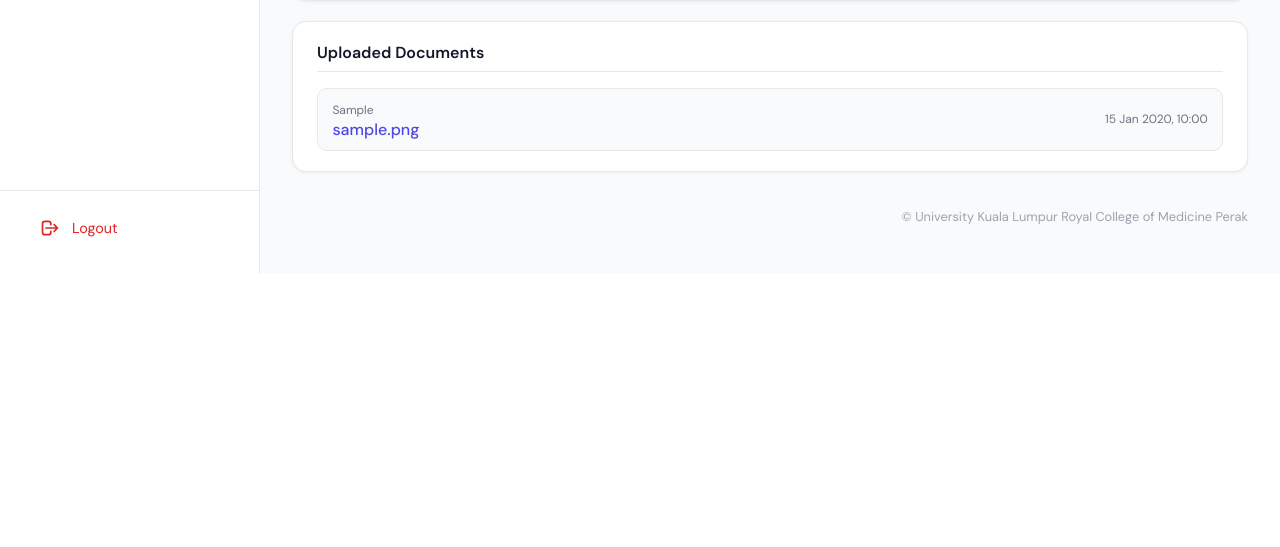
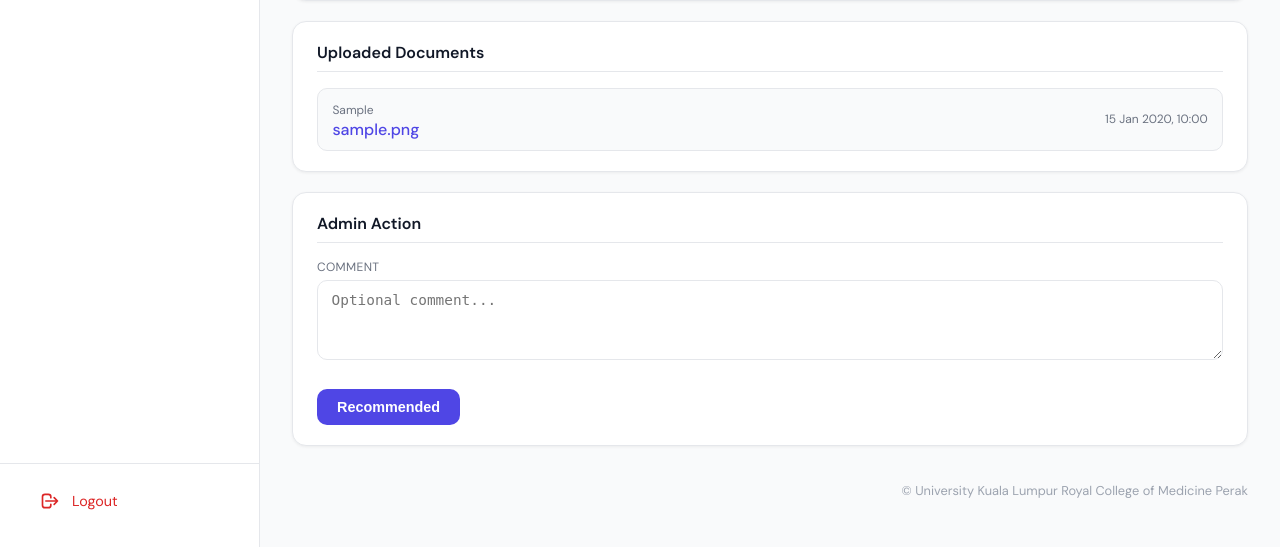
Before and after one commit to Feekkk/RCMP-unifa, a PHP site: page /admin/viewApplication.php?id=1 in a window 1280 px wide. Shown: the part 886-1433 px from the top of the page. Before the commit the page ends 1159 px from the top, so only its background shows below. Run offline with PHP 8.4, Linux system fonts and the light colour scheme; the visitor is signed in with stand-in values (Sample User, id 1); data comes from the database, SQL or seed files in the repository; tables that the repository leaves empty hold one stand-in row (values such as "Sample post").

Commit message:
add recommend button to change status

```diff
--- a/admin/viewApplication.php
+++ b/admin/viewApplication.php
@@ -8,11 +8,37 @@ if (empty($_SESSION['admin_id']) && ($_SESSION['user_role'] ?? '') !== 'admin')
 }
 
 $adminName = $_SESSION['user_name'] ?? 'Staff';
+$adminStaffId = (int) ($_SESSION['admin_id'] ?? 0);
 $appId = (int) ($_GET['id'] ?? 0);
+$recommendMsg = $_GET['m'] ?? '';
 $app = null;
 $user = null;
 $statusName = '';
 $documents = [];
+
+if ($_SERVER['REQUEST_METHOD'] === 'POST' && isset($_POST['action']) && $_POST['action'] === 'recommend' && $appId > 0) {
+    $comment = trim((string) ($_POST['comment'] ?? ''));
+    try {
+        $stmt = $pdo->prepare('SELECT status_id FROM applications WHERE id = ?');
+        $stmt->execute([$appId]);
+        $row = $stmt->fetch(PDO::FETCH_ASSOC);
+        if ($row && (int) $row['status_id'] === 1) {
+            $pdo->beginTransaction();
+            $pdo->prepare('UPDATE applications SET status_id = 2 WHERE id = ?')->execute([$appId]);
+            $pdo->prepare('INSERT INTO application_history (application_id, from_status_id, to_status_id, staff_id, action, notes) VALUES (?, 1, 2, ?, ?, ?)')
+                ->execute([$appId, $adminStaffId ?: null, 'recommend', $comment ?: null]);
+            $pdo->commit();
+            $recommendMsg = 'success';
+        } else {
+            $recommendMsg = 'invalid';
+        }
+    } catch (PDOException $e) {
+        if ($pdo->inTransaction()) $pdo->rollBack();
+        $recommendMsg = 'error';
+    }
+    header('Location: viewApplication.php?id=' . $appId . '&m=' . $recommendMsg);
+    exit;
+}
 
 if ($appId > 0) {
     try {
@@ -106,6 +132,13 @@ function docLabel($t) { return ucwords(str_replace('_', ' ', $t)); }
         .badge--rejected { background: #fef2f2; color: #b91c1c; }
         .badge--disbursed { background: #eef2ff; color: #3730a3; }
         .page-footer { text-align: right; padding: 1rem 0; margin-top: 1rem; font-size: 0.8rem; color: #9ca3af; }
+        .action-card { border-radius: 14px; border: 1px solid #e5e7eb; background: #fff; padding: 1.25rem 1.5rem; margin-bottom: 1.25rem; box-shadow: 0 1px 3px rgba(0,0,0,0.06); }
+        .action-card textarea { width: 100%; border-radius: 10px; border: 1px solid #e5e7eb; padding: 0.65rem 0.85rem; font-size: 0.9rem; min-height: 80px; resize: vertical; }
+        .action-card .btn-recommend { padding: 0.6rem 1.25rem; border-radius: 10px; background: #4f46e5; color: #fff; font-size: 0.9rem; font-weight: 600; border: none; cursor: pointer; margin-top: 0.75rem; }
+        .action-card .btn-recommend:hover { background: #4338ca; }
+        .flash { padding: 0.75rem 1rem; border-radius: 10px; margin-bottom: 1rem; font-size: 0.9rem; }
+        .flash-success { background: #dcfce7; color: #166534; border: 1px solid #bbf7d0; }
+        .flash-error { background: #fef2f2; color: #b91c1c; border: 1px solid #fecaca; }
         @media (max-width: 768px) {
             .app { flex-direction: column; }
             .sidebar { width: 100%; flex-direction: row; flex-wrap: wrap; padding: 0.75rem 1rem; }
@@ -144,6 +177,9 @@ function docLabel($t) { return ucwords(str_replace('_', ' ', $t)); }
             </header>
 
             <a href="application.php" class="btn-back">← Back to Applications</a>
+
+            <?php if ($recommendMsg === 'success'): ?><div class="flash flash-success">Application recommended and moved to Under Review.</div><?php endif; ?>
+            <?php if ($recommendMsg === 'error'): ?><div class="flash flash-error">Could not update. Please try again.</div><?php endif; ?>
 
             <?php if (!$app): ?>
                 <div class="not-found">Application not found or invalid ID.</div>
@@ -209,6 +245,20 @@ function docLabel($t) { return ucwords(str_replace('_', ' ', $t)); }
                         </div>
                     <?php endif; ?>
                 </div>
+
+                <?php if ((int) ($app['status_id'] ?? 0) === 1): ?>
+                <div class="card action-card">
+                    <h3>Admin Action</h3>
+                    <form method="post" action="">
+                        <input type="hidden" name="action" value="recommend">
+                        <div class="field" style="margin-bottom:0.75rem">
+                            <label for="comment" class="info-label" style="display:block;margin-bottom:0.35rem">Comment</label>
+                            <textarea name="comment" id="comment" placeholder="Optional comment..."></textarea>
+                        </div>
+                        <button type="submit" class="btn-recommend">Recommended</button>
+                    </form>
+                </div>
+                <?php endif; ?>
             <?php endif; ?>
 
             <footer class="page-footer">© University Kuala Lumpur Royal College of Medicine Perak</footer>
--- a/database/schema.sql
+++ b/database/schema.sql
@@ -85,7 +85,7 @@ CREATE TABLE IF NOT EXISTS application_history (
     from_status_id  INT UNSIGNED NULL,
     to_status_id    INT UNSIGNED NOT NULL,
     staff_id        INT UNSIGNED NULL,
-    action          VARCHAR(50)  NULL COMMENT 'submit,review,approve,reject,disburse',
+    action          VARCHAR(50)  NULL COMMENT 'submit,recommend,review,approve,reject,disburse',
     notes           TEXT         NULL,
     created_at      DATETIME     NOT NULL DEFAULT CURRENT_TIMESTAMP,
     FOREIGN KEY (application_id) REFERENCES applications(id) ON DELETE CASCADE,
```
